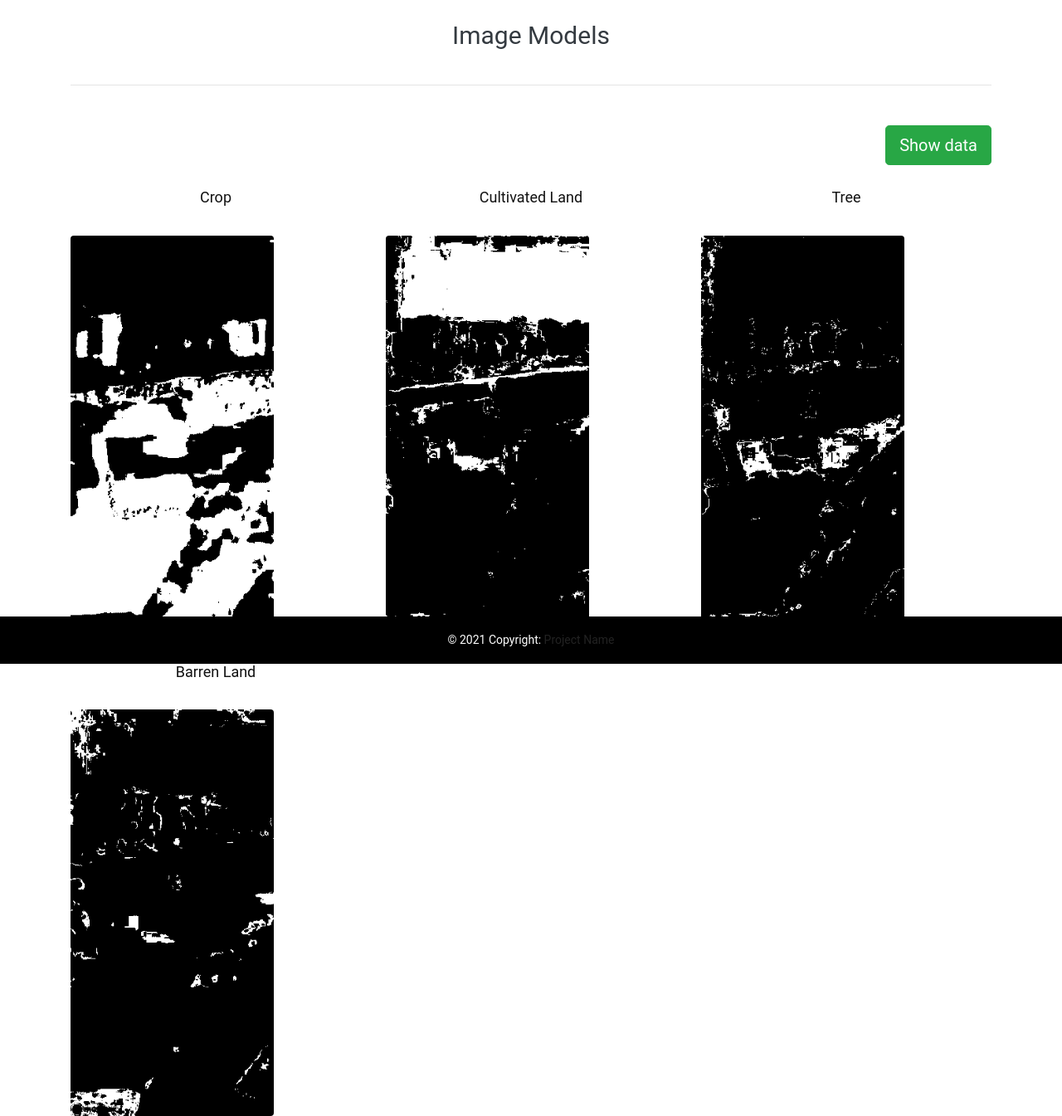
After one commit to shettykaran57/Remote-vegetation-sensing, a Flask app: page /mask in a window 1280 px wide. The commit adds this page. Shown: the whole page at 83% size. Run offline with Flask 2, Linux system fonts and the light colour scheme; parts of the project's set-up code (start-up, migrations or seed data) failed here and were passed over; some libraries are stand-ins or nearby versions.

Commit message:
Completed almost

```diff
--- a/project/app.py
+++ b/project/app.py
@@ -28,16 +28,7 @@ import warnings
 warnings.filterwarnings("ignore", category=rio.errors.NotGeoreferencedWarning)
 np.seterr(divide='ignore', invalid='ignore')
 
-
-S_sentinel_bands = glob(r"/home/karan/Remote-vegetation-sensing/project/static/data/*.tiff")
-S_sentinel_bands.sort()
-S_sentinel_bands
-l = []
-for i in S_sentinel_bands:
-    with rio.open(i, 'r') as f:
-        l.append(f.read(1))
-j=l
-arr_st = np.stack(j)
+local_path='/home/karan/Remote-vegetation-sensing/project/'
 
 
 app = Flask(__name__)
@@ -73,7 +64,7 @@ def co_ordinate():
 
     #Function for Saving file
     def file_name(name,file_t):
-        file_t = f"/home/karan/Remote-vegetation-sensing/project/static/data/{file_t}.tiff"
+        file_t = f'{local_path}static/data/{file_t}.tiff'
         file = open(file_t[0:], "wb")
         file.write(name.content)
         file.close()
@@ -147,7 +138,7 @@ def address():
 
     #Function for Saving file
     def file_name(name,file_t):
-        file_t = f"/home/karan/Remote-vegetation-sensing/project/static/data/{file_t}.tiff"
+        file_t = f'{local_path}static/data/{file_t}.tiff'
         file = open(file_t[0:], "wb")
         file.write(name.content)
         file.close()
@@ -182,6 +173,15 @@ def address():
 #Preprocess----
 @app.route('/preprocess' , methods=["GET","POST"])
 def preprocess():
+    S_sentinel_bands = glob(r'/home/karan/Remote-vegetation-sensing/project/static/data/*.tiff')
+    S_sentinel_bands.sort()
+    S_sentinel_bands
+    l = []
+    for i in S_sentinel_bands:
+        with rio.open(i, 'r') as f:
+            l.append(f.read(1))
+    j=l
+    arr_st = np.stack(j)
 
 
     # Preprocessing
@@ -229,9 +229,9 @@ def preprocess():
         # paper_bgcolor="LightSteelBlue",
     )
 
-    fig.write_image('/home/karan/Remote-vegetation-sensing/project/static/module/preprocessing.png')
+    fig.write_image(f'{local_path}static/module/preprocessing.png')
     prepos="static/module/preprocessing.png"
-    fig='/home/karan/Remote-vegetation-sensing/project/static/module/preprocessing.png'
+    fig=f'{local_path}static/module/preprocessing.png'
     img = cv2.imread(fig)
     chans = cv2.split(img)
     colors = ("b", "g", "r")
@@ -252,7 +252,7 @@ def preprocess():
         # plot the histogram
         plt.plot(hist, color = color)
         plt.xlim([0, 256])
-        plt.savefig('/home/karan/Remote-vegetation-sensing/project/static/module/preprocessing_hist.png')
+        plt.savefig(f'{local_path}static/module/preprocessing_hist.png')
         his='static/module/preprocessing_hist.png'
         vec= np.array(features).flatten().shape
     return render_template('preprocess.html',pre=prepos,histo=his,vector=vec)
@@ -260,15 +260,24 @@ def preprocess():
 
 @app.route('/ndvi' , methods=["GET","POST"])
 def ndvi():
+    S_sentinel_bands = glob(r'/home/karan/Remote-vegetation-sensing/project/static/data/*.tiff')
+    S_sentinel_bands.sort()
+    S_sentinel_bands
+    l = []
+    for i in S_sentinel_bands:
+        with rio.open(i, 'r') as f:
+            l.append(f.read(1))
+    j=l
+    arr_st = np.stack(j)
 
 
     ndvi = es.normalized_diff(arr_st[6], arr_st[3])
 
     ndvi_image=ep.plot_bands(ndvi, cmap="RdYlGn", cols=1, vmin=-1, vmax=1, figsize=(10, 14))
 
-    ndvi_image.figure.savefig('/home/karan/Remote-vegetation-sensing/project/static/module/ndvi_image.png')
+    ndvi_image.figure.savefig(f'{local_path}static/module/ndvi_image.png')
     nd='static/module/ndvi_image.png'
-    fig='/home/karan/Remote-vegetation-sensing/project/static/module/ndvi_image.png'
+    fig=f'{local_path}static/module/ndvi_image.png'
     img = cv2.imread(fig)
     chans = cv2.split(img)
     colors = ("b", "g", "r")
@@ -289,7 +298,7 @@ def ndvi():
         # plot the histogram
         plt.plot(hist, color = color)
         plt.xlim([0, 256])
-        plt.savefig('/home/karan/Remote-vegetation-sensing/project/static/module/ndvi_hist.png')
+        plt.savefig(f'{local_path}static/module/ndvi_hist.png')
         his='static/module/ndvi_hist.png'
         vec= np.array(features).flatten().shape
 
@@ -297,15 +306,25 @@ def ndvi():
 
 @app.route('/savi' , methods=["GET","POST"])
 def savi():
+    S_sentinel_bands = glob(r'/home/karan/Remote-vegetation-sensing/project/static/data/*.tiff')
+    S_sentinel_bands.sort()
+    S_sentinel_bands
+    l = []
+    for i in S_sentinel_bands:
+        with rio.open(i, 'r') as f:
+            l.append(f.read(1))
+    j=l
+    arr_st = np.stack(j)
+
     L = 0.5
 
     savi = ((arr_st[6] - arr_st[3]) / (arr_st[6] + arr_st[3] + L)) * (1 + L)
     savi_image=ep.plot_bands(savi, cmap="RdYlGn", cols=1, vmin=-1, vmax=1, figsize=(10, 14))
 
 
-    savi_image.figure.savefig('/home/karan/Remote-vegetation-sensing/project/static/module/savi_image.png')
+    savi_image.figure.savefig(f'{local_path}static/module/savi_image.png')
     sa='static/module/savi_image.png'
-    fig='/home/karan/Remote-vegetation-sensing/project/static/module/savi_image.png'
+    fig=f'{local_path}static/module/savi_image.png'
     img = cv2.imread(fig)
     chans = cv2.split(img)
     colors = ("b", "g", "r")
@@ -326,11 +345,87 @@ def savi():
         # plot the histogram
         plt.plot(hist, color = color)
         plt.xlim([0, 256])
-        plt.savefig('/home/karan/Remote-vegetation-sensing/project/static/module/savi_hist.png')
+        plt.savefig(f'{local_path}static/module/savi_hist.png')
         his='static/module/savi_hist.png'
 
     return render_template('savi.html',savi=sa,histo=his)
 
+@app.route('/hsv' , methods=["GET","POST"])
+def hsv():
+    loc=f'{local_path}static/data/sample.tiff'
+    imagergb = cv2.imread(loc)
+    hsvImage = cv2.cvtColor(imagergb, cv2.COLOR_BGR2HSV)
+    #converting the image to HSV color space using cvtColor function
+    imagehsv = cv2.cvtColor(imagergb, cv2.COLOR_BGR2HSV)
+    cv2.imwrite(f'{local_path}static/model/hsv.png', imagehsv)
+    #function for creating model
+    def imagemask(lower,upper,name):
+        lower=np.array(lower)
+        upper=np.array(upper)
+        imagemask=cv2.inRange(imagehsv, lower, upper)
+        cv2.imwrite(f'{local_path}static/model/{name}.png', imagemask)
+    # imagemask fucntion Syntax imagemask([lowerthreshold],[upperthreshold],nameoffile)
+    imagemask([60, 42, 43],[135, 255, 255],"crop")
+    imagemask([29, 72, 39],[42, 100, 250],"barenland")
+    imagemask([0, 0, 0],[359, 84, 80],"cultivated_land")
+    imagemask([0, 87, 69],[130, 100, 80],"tree")
+    ori='static/data/sample.tiff'
+    hs='static/model/hsv.png'
+
+    return render_template('hsv.html',original=ori,hsv=hs)
+
+@app.route('/mask' , methods=["GET","POST"])
+def mask():
+    crp='static/model/crop.png'
+    barr='static/model/barenland.png'
+    cul='static/model/cultivated_land.png'
+    tre='static/model/tree.png'
+    return render_template('mask.html',bare=barr,crop=crp,cult=cul,tree=tre)
+
+
+@app.route('/data' , methods=["GET","POST"])
+def data():
+
+    crop=f'{local_path}static/model/crop.png'
+    barenland=f'{local_path}static/model/barenland.png'
+    cultivated_land=f'{local_path}static/model/cultivated_land.png'
+    tree=f'{local_path}static/model/tree.png'
+    def area(path,name):
+
+
+
+        img = cv2.imread(path)
+
+        # counting the number of pixels
+        number_of_white_pix = np.sum(img == 255)
+        number_of_black_pix = np.sum(img == 0)
+        total=number_of_white_pix + number_of_black_pix
+        percent=(number_of_white_pix/total)*100
+        return {name:percent}
+
+
+    datas={}
+    datas.update({'Data' : 'Percentage'})
+    datas.update(area(tree,'Tree'))
+    datas.update(area(crop,'Crop'))
+    datas.update(area(barenland,'Baren Land'))
+    datas.update(area(cultivated_land,'Cultivated Land'))
+
+    total={}
+    total.update(area(tree,'tree'))
+    total.update(area(crop,'crop'))
+    total.update(area(barenland,'barenland'))
+    total.update(area(cultivated_land,'cultivated_land'))
+
+    total=total.values()
+    add=0
+    for i in total:
+        add=add+i
+    add=100-add
+    datas["Unknown"] = add
+    return render_template('data.html',data=datas)
+
+
 
 if __name__=='__main__':
     app.run(debug=True)
--- /dev/null
+++ b/project/templates/mask.html
@@ -0,0 +1,220 @@
+<!DOCTYPE html>
+<html>
+<head>
+	<!-- Bootstrap CDN LINK -->
+    <link rel="stylesheet" href="https://cdnjs.cloudflare.com/ajax/libs/font-awesome/4.7.0/css/font-awesome.min.css">
+    <link rel="stylesheet" href="https://maxcdn.bootstrapcdn.com/bootstrap/4.5.2/css/bootstrap.min.css">
+	<script type="text/javascript" src="http://ajax.googleapis.com/ajax/libs/jquery/1.8.3/jquery.min.js"></script>
+
+        <!-- basic -->
+        <meta charset="utf-8">
+        <meta http-equiv="X-UA-Compatible" content="IE=edge">
+        <!-- mobile metas -->
+        <meta name="viewport" content="width=device-width, initial-scale=1">
+        <meta name="viewport" content="initial-scale=1, maximum-scale=1">
+        <!-- site metas -->
+        <meta name="keywords" content="">
+        <meta name="description" content="">
+        <meta name="author" content="">
+        <!-- bootstrap css -->
+        <link rel="stylesheet" href="static/css/bootstrap.min.css">
+        <!-- style css -->
+        <link rel="stylesheet" href="static/css/style.css">
+        <!-- Responsive-->
+        <link rel="stylesheet" href="static/css/responsive.css">
+        <link rel="stylesheet" href="static/css/owl.carousel.min.css">
+        <!-- fevicon -->
+        <link rel="icon" href="static/images/fevicon.png" type="image/gif" />
+        <!-- Scrollbar Custom CSS -->
+        <link rel="stylesheet" href="static/css/jquery.mCustomScrollbar.min.css">
+        <!-- Tweaks for older IEs-->
+        <link rel="stylesheet" href="https://netdna.bootstrapcdn.com/font-awesome/4.0.3/css/font-awesome.css">
+        <link rel="stylesheet" href="https://cdnjs.cloudflare.com/ajax/libs/fancybox/2.1.5/jquery.fancybox.min.css" media="screen">
+        <!--[if lt IE 9]>
+        <script src="https://oss.maxcdn.com/html5shiv/3.7.3/html5shiv.min.js"></script>
+        <script src="https://oss.maxcdn.com/respond/1.4.2/respond.min.js"></script><![endif]-->
+
+
+  <title>Mask</title>
+<style>
+footer {
+   position: fixed;
+   left: 0;
+   bottom: 0;
+   width: 100%;
+   color: white;
+   text-align: center;
+}
+
+.myimgdivshowhide{
+	display:none;
+}
+.myimgdivshowhide1{
+	display:none;
+}
+
+</style>
+<script>
+
+$(document).ready(function(){
+	$('.showbtn').click(function(){
+   		$('.myimgdivshowhide').show();
+	});
+
+  	$('.showbtn1').click(function(){
+   		$('.myimgdivshowhide1').show();
+	});
+});
+
+</script>
+</head>
+<body>
+
+
+
+
+<div class="container">
+  <header class="blog-header py-3">
+        <div class="row flex-nowrap justify-content-between align-items-center">
+          <div class="col-4 pt-1">
+          </div>
+          <div class="col-4 text-center">
+            <a class="blog-header-logo text-dark" href="#" style="font-size:30px; ">Image Models </a>
+          </div>
+          <div class="col-4 d-flex justify-content-end align-items-center">
+          </div>
+        </div>
+      </header>
+<hr>
+</div>
+
+<!-- navigation
+<div class="container">
+  <nav class="navbar navbar-expand-lg">
+  <button class="navbar-toggler" type="button" data-toggle="collapse" data-target="#navbarSupportedContent" aria-controls="navbarSupportedContent" aria-expanded="false" aria-label="Toggle navigation">
+    <span class="navbar-toggler-icon"></span>
+  </button>
+
+  <div class="collapse navbar-collapse" id="navbarSupportedContent">
+    <ul class="navbar-nav mr-auto">
+     </ul>
+    <form class="form-inline my-2 my-lg-0">
+       <li class="nav-item active">
+        <a class="nav-link" href="base.html">Home <span class="sr-only">(current)</span></a>
+      </li>
+            <li class="nav-item active">
+        <a class="nav-link" href="map.html">Map<span class="sr-only">(current)</span></a>
+      </li>
+      <li class="nav-item active">
+        <a class="nav-link" href="addlist.html">Add Website<span class="sr-only">(current)</span></a>
+      </li>
+      <li class="nav-item">
+        <a class="nav-link" href="login.html">Login</a>
+      </li>
+     </form>
+  </div>
+</nav>
+</div>
+ end navigation -->
+
+ <form action="data" method="post"><div>
+  <div class="container mt-5">
+      <button class="btn btn-success btn-lg float-right" type="submit">Show data</button>
+      <br><br>
+      <br>
+
+  </form>
+
+
+
+
+<div class="row">
+
+
+
+    <div class="col-md-4">
+      <div class="thumbnail">
+        <a href="{{ crop }}" target="_blank">
+          <h3 class="text-center">Crop</h3>
+          <br>
+          <img src="{{ crop }}" class="rounded float-center" style="width:70%">
+          <div class="caption">
+          </div>
+        </a>
+      </div>
+    </div>
+
+
+
+    <div class="col-md-4">
+        <div class="thumbnail">
+          <a href="{{ cult }}" target="_blank">
+            <h3 class="text-center">Cultivated Land</h3>
+            <br>
+            <img src="{{ cult }}" class="rounded float-center" style="width:70%">
+            <div class="caption">
+            </div>
+          </a>
+        </div>
+      </div>
+
+
+
+    <div class="col-md-4">
+        <div class="thumbnail">
+          <a href="{{ tree }}" target="_blank">
+            <h3 class="text-center">Tree</h3>
+            <br>
+            <img src="{{ tree }}" class="rounded float-center" style="width:70%">
+            <div class="caption">
+            </div>
+          </a>
+        </div>
+      </div>
+
+
+
+    <div class="col-md-4">
+        <div class="thumbnail">
+          <a href="{{ bare }}" target="_blank">
+            <br>
+            <h3 class="text-center">Barren Land</h3>
+            <br>
+            <img src="{{ bare }}" class="rounded float-center" style="width:70%">
+            <div class="caption">
+            </div>
+          </a>
+        </div>
+      </div>
+
+
+
+
+
+	<!-- <img src="image/img3.jpeg">
+	<img src="image/img4.jpeg"> -->
+
+
+
+
+<!-- Footer -->
+<footer style="background: black;" class="page-footer font-small blue">
+
+  <!-- Copyright -->
+  <div class="footer-copyright text-center py-3">© 2021 Copyright:
+    <a href="#">Project Name</a>
+  </div>
+  <!-- Copyright -->
+
+</footer>
+<!-- Footer -->
+
+
+
+</script>
+
+    <script src="https://ajax.googleapis.com/ajax/libs/jquery/3.5.1/jquery.min.js"></script>
+    <script src="https://cdnjs.cloudflare.com/ajax/libs/popper.js/1.16.0/umd/popper.min.js"></script>
+    <script src="https://maxcdn.bootstrapcdn.com/bootstrap/4.5.2/js/bootstrap.min.js"></script>
+</body>
+</html>
--- a/project/templates/savi.html
+++ b/project/templates/savi.html
@@ -118,11 +118,11 @@ $(document).ready(function(){
  end navigation -->
 
 
- <form action="preprocess" method="post"><div>
+ <form action="hsv" method="post"><div>
   <div class="container mt-5">
 
 
-      <button class="btn btn-success btn-lg float-right" type="submit">SDVI</button>
+      <button class="btn btn-success btn-lg float-right" type="submit">hsv</button>
       <br><br>
       <br>
 
```
Also changed, not shown: project/templates/data.html (added, +170 -0 lines), project/templates/hsv.html (added, +198 -0 lines), project/static/model/barenland.png (added), project/static/model/crop.png (added), project/static/model/cultivated_land.png (added), project/static/model/hsv.png (added), project/static/model/tree.png (added), project/templates/hist.html (deleted), project/templates/image/img1.jpeg (deleted), project/templates/image/img2.jpeg (deleted), project/templates/image/img3.jpeg (deleted), project/templates/image/img4.jpeg (deleted), 1 other file.
